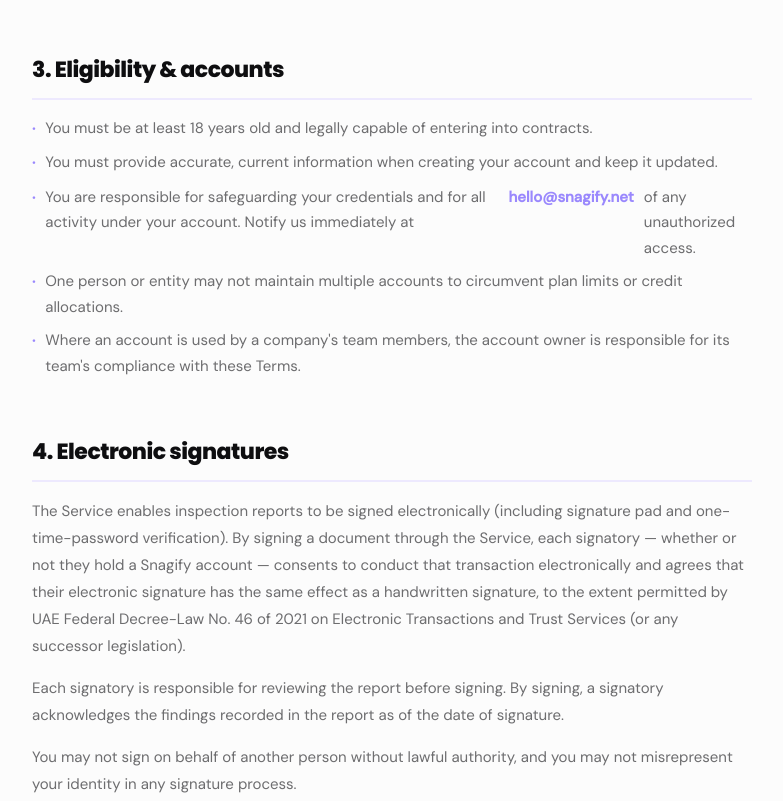
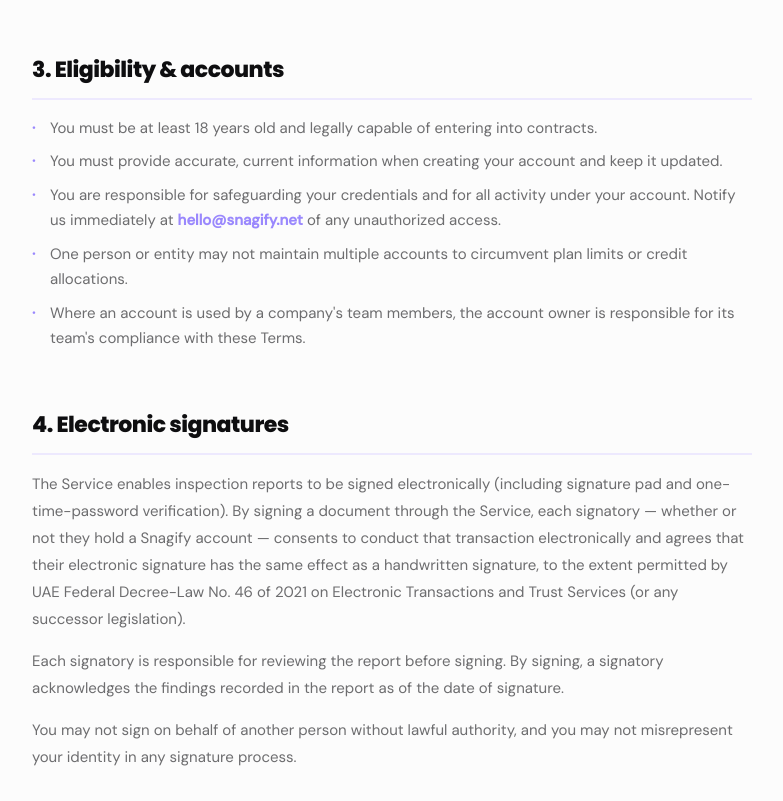
Before and after one commit to petead/snagify-landingv2, an Astro site: page /terms in a window 1280 px wide. Shown: the part 1161-1962 px from the top of the page, without its empty margins (388-1171 px from the left). Built offline with nearby package versions, Linux system fonts and the light colour scheme; Astro itself is replaced by a stand-in of ours; no server answers.

Commit message:
fix: corriger le flux des liens dans les listes Terms
Remplace le flex sur les li qui cassait mailto et Privacy Policy.

Co-authored-by: Cursor <cursoragent@cursor.com>

```diff
--- a/src/pages/terms.astro
+++ b/src/pages/terms.astro
@@ -31,8 +31,21 @@ body { background: var(--white); }
 .content-section p { font-size:15px;color:var(--ink-60);line-height:1.8;margin-bottom:14px; }
 .content-section p:last-child { margin-bottom:0; }
 .content-section ul { padding-left:0;list-style:none;display:flex;flex-direction:column;gap:8px;margin-bottom:14px; }
-.content-section ul li { display:flex;align-items:flex-start;gap:10px;font-size:15px;color:var(--ink-60);line-height:1.7; }
-.content-section ul li::before { content:'·';color:var(--purple);font-weight:800;flex-shrink:0;margin-top:1px; }
+.content-section ul li {
+  position: relative;
+  padding-left: 18px;
+  font-size: 15px;
+  color: var(--ink-60);
+  line-height: 1.7;
+}
+.content-section ul li::before {
+  content: '·';
+  position: absolute;
+  left: 0;
+  top: 0;
+  color: var(--purple);
+  font-weight: 800;
+}
 .content-section h3 { font-family:'Poppins',sans-serif;font-weight:700;font-size:16px;margin:20px 0 10px; }
 
 .warning-box { padding:20px 24px;background:var(--jasmine-bg);border:1px solid rgba(254,222,128,.5);border-radius:14px;font-size:14px;color:#7A5A00;line-height:1.7;margin-bottom:14px;display:flex;align-items:flex-start;gap:10px; }
```
Also changed, not shown: public/terms.html (+15 -2 lines).
